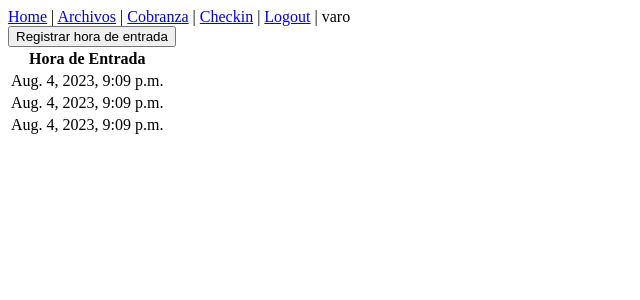
After one commit to Varo1234/Gestor_de_cobranza, a Django app: page /registro_horas/ in a window 1280 px wide. The commit adds this page. Shown: the top 300 px of the page, without its empty margins (0-640 px from the left). Run offline with Django 4.2, Linux system fonts and the light colour scheme; a user stored in the database is signed in; data comes from the database, SQL or seed files in the repository; both versions use the stored data as it was after the commit.

Commit message:
Se agrego checkin, y se modificaron funciones de js

```diff
--- a/gestor_cobranza/gestor_cobranza/urls.py
+++ b/gestor_cobranza/gestor_cobranza/urls.py
@@ -28,5 +28,6 @@ urlpatterns = [
     path('cobranza/', views.cobranza_view, name='cobranza'),
     path('deudor/<int:id>/', views.deudor_detail, name='deudor_detail'),
     path('deudor/<int:id>/agregar_pago/', views.agregar_pago, name='agregar_pago'),
+    path('registro_horas/', views.registro_horas_view, name='registro_horas'),
 
 ]
--- a/gestor_cobranza/main/models.py
+++ b/gestor_cobranza/main/models.py
@@ -41,3 +41,8 @@ class UploadFile(models.Model):
 
     def __str__(self):
         return f'{self.file} - {self.uploaded_at}'
+
+
+class RegistroHoras(models.Model):
+    usuario = models.ForeignKey(User, on_delete=models.CASCADE)
+    hora_entrada = models.DateTimeField(auto_now_add=True)
--- a/gestor_cobranza/main/static/js/location.js
+++ b/gestor_cobranza/main/static/js/location.js
@@ -1,5 +1,6 @@
 $(document).ready(function() {
-    $("#agregar_pago").click(function() {
+    $("#agregarPagoForm").submit(function(event) {
+        event.preventDefault(); // Evita la acción por defecto de enviar el formulario
         if (navigator.geolocation) {
             navigator.geolocation.getCurrentPosition(sendPosition);
         } else {
--- a/gestor_cobranza/main/templates/agregar_pago.html
+++ b/gestor_cobranza/main/templates/agregar_pago.html
@@ -11,7 +11,7 @@
     {% csrf_token %}
     <label for="monto">Monto:</label>
     <input id="monto" type="number" name="monto" step="0.01" required>
-    <button id="agregar_pago" type="button">Agregar Pago</button>
+    <button id="agregar_pago" type="submit">Agregar Pago</button>
 </form>
 
 <h1>Pagos anteriores</h1>
--- a/gestor_cobranza/main/templates/header.html
+++ b/gestor_cobranza/main/templates/header.html
@@ -12,6 +12,7 @@
         <a href="{% url 'subpage' %}">Archivos</a> |
         {% endif %}
         <a href="{% url 'cobranza' %}">Cobranza</a> |
+        <a href="{% url 'registro_horas' %}">Checkin</a> |
         <a href="{% url 'logout' %}">Logout</a> |
         <span>{{ user.username }}</span>
         {% else %}
--- /dev/null
+++ b/gestor_cobranza/main/templates/registro_horas.html
@@ -0,0 +1,21 @@
+{% extends "header.html" %}
+
+{% block content %}
+
+<form method="post">
+    {% csrf_token %}
+    <button type="submit" {% if ya_registrado %}disabled{% endif %}>Registrar hora de entrada</button>
+</form>
+
+<table>
+    <tr>
+        <th>Hora de Entrada</th>
+    </tr>
+    {% for registro in registros %}
+    <tr>
+        <td>{{ registro.hora_entrada }}</td>
+    </tr>
+    {% endfor %}
+</table>
+
+{% endblock %}
--- a/gestor_cobranza/main/views.py
+++ b/gestor_cobranza/main/views.py
@@ -1,13 +1,15 @@
+import os
+import pandas as pd
 from django.contrib.auth.models import User
 from django.shortcuts import render, redirect, get_object_or_404
 from django.contrib.auth import authenticate, login, logout
 from django.contrib.auth.decorators import login_required, user_passes_test
-from .models import Cobranza, Pago, UploadFile
 from django.contrib.auth.hashers import check_password
 from django.contrib import messages
+from django.utils import timezone
+
+from .models import Cobranza, Pago, UploadFile, RegistroHoras
 from .forms import UploadFileForm
-import pandas as pd
-import os
 
 
 def is_admin(user):
@@ -93,7 +95,7 @@ def agregar_pago(request, id):
             longitud=longitud,
         )
 
-        return redirect('deudor_detail', id=id)
+        # return redirect('deudor_detail', id=id)
 
     return render(request, 'agregar_pago.html', {'cobranza': cobranza, 'pagos': pagos})
 
@@ -145,3 +147,13 @@ def subpage_view(request):
         form = UploadFileForm()
     files = UploadFile.objects.all()  # Assuming your model has a 'user' field
     return render(request, 'subpage.html', {'form': form, 'files': files})
+
+
+@login_required
+def registro_horas_view(request):
+    hoy = timezone.now().date()
+    ya_registrado = RegistroHoras.objects.filter(usuario=request.user, hora_entrada__date=hoy).exists()
+    if request.method == 'POST' and not ya_registrado:
+        RegistroHoras.objects.create(usuario=request.user, hora_entrada=timezone.now())
+    registros = RegistroHoras.objects.filter(usuario=request.user).order_by('-hora_entrada')
+    return render(request, 'registro_horas.html', {'registros': registros, 'ya_registrado': ya_registrado})
```
Also changed, not shown: gestor_cobranza/db.sqlite3.
